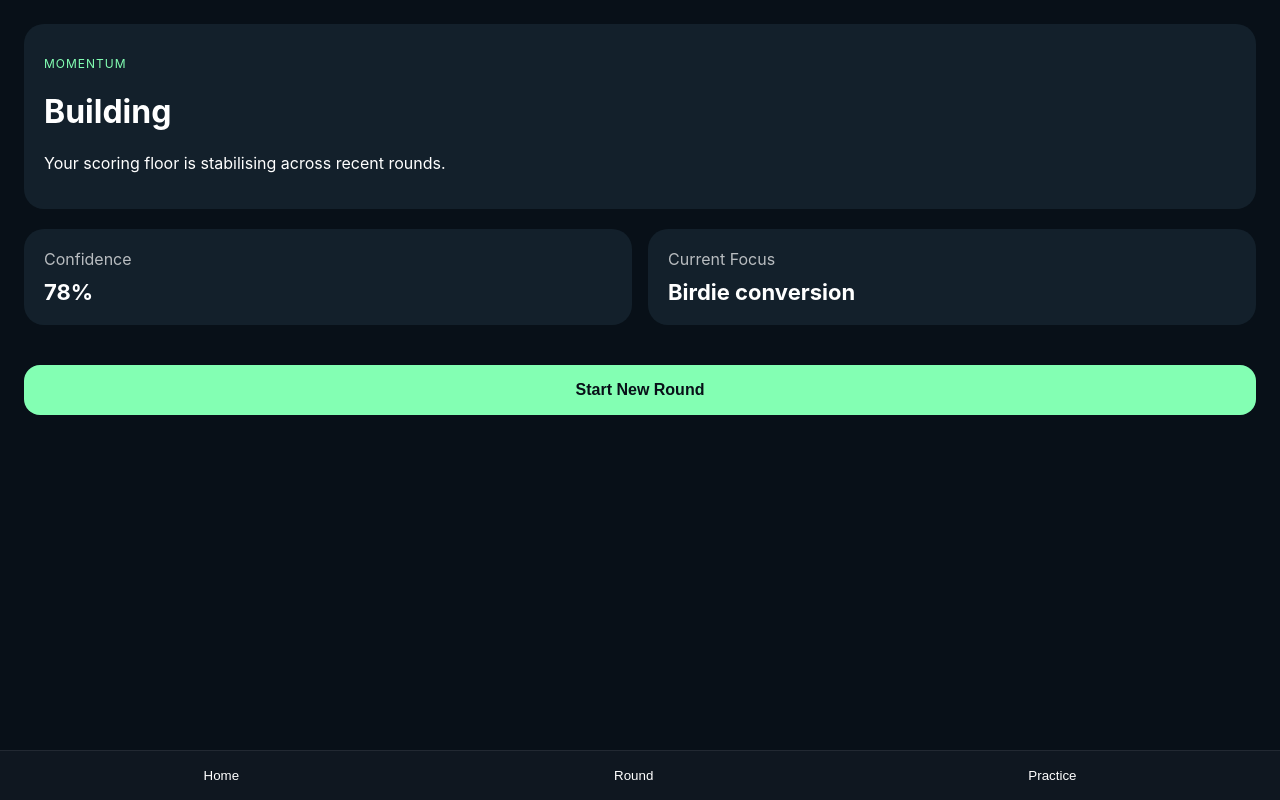
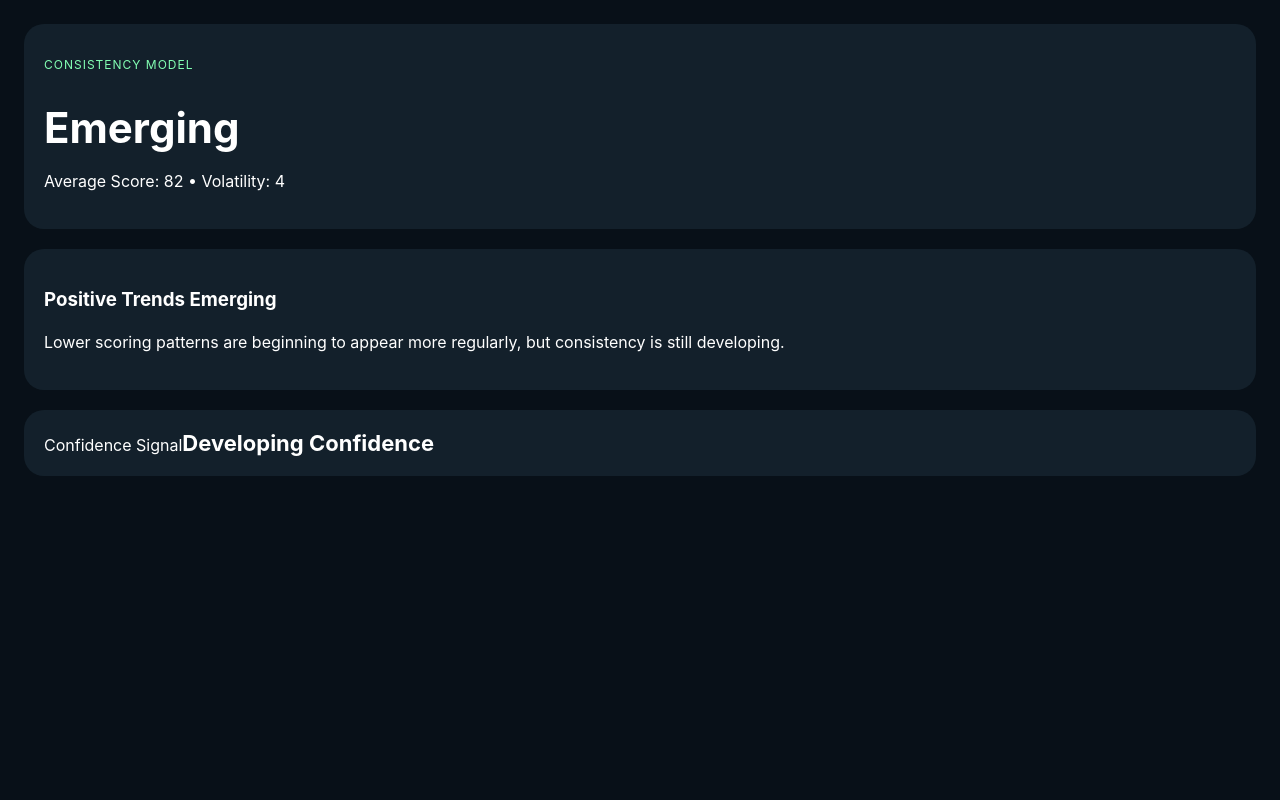
Before and after one commit to 1Kevin-Curtis/Lop-MVP, a React (Vite) app: page / in a window 1280 px wide. Built offline with nearby package versions, Linux system fonts and the light colour scheme.

Commit message:
Add files via upload

```diff
--- a/index.html
+++ b/index.html
@@ -1,6 +1,6 @@
 
 <!DOCTYPE html>
-<html lang="en">
+<html>
   <head>
     <meta charset="UTF-8" />
     <meta name="viewport" content="width=device-width, initial-scale=1.0" />
--- a/package.json
+++ b/package.json
@@ -1,8 +1,8 @@
 
 {
-  "name": "loop-mvp",
+  "name": "loop-volatility-engine",
   "private": true,
-  "version": "1.0.0",
+  "version": "1.2.0",
   "type": "module",
   "scripts": {
     "dev": "vite",
--- a/src/App.jsx
+++ b/src/App.jsx
@@ -1,68 +1,14 @@
 
-import { useState } from "react";
 import HomeScreen from "./screens/HomeScreen";
-import CourseSetupScreen from "./screens/CourseSetupScreen";
-import CaptureRoundScreen from "./screens/CaptureRoundScreen";
-import RoundCompleteScreen from "./screens/RoundCompleteScreen";
-import PracticeScreen from "./screens/PracticeScreen";
-import BottomNav from "./components/BottomNav";
 
 export default function App() {
-  const [screen, setScreen] = useState("home");
+  const rounds = [
+    { score: 88 },
+    { score: 79 },
+    { score: 84 },
+    { score: 78 },
+    { score: 82 }
+  ];
 
-  const [roundData, setRoundData] = useState({
-    course: "Sunningdale",
-    tees: "White",
-    holes: [],
-    scoreHistory: [84, 82, 81, 79]
-  });
-
-  const startRound = (course, tees) => {
-    setRoundData(prev => ({
-      ...prev,
-      course,
-      tees,
-      holes: []
-    }));
-
-    setScreen("capture");
-  };
-
-  const completeRound = (holes) => {
-    const totalScore = holes.reduce((sum, h) => sum + h.score, 0);
-
-    setRoundData(prev => ({
-      ...prev,
-      holes,
-      scoreHistory: [...prev.scoreHistory, totalScore]
-    }));
-
-    setScreen("complete");
-  };
-
-  return (
-    <div className="app-shell">
-      {screen === "home" && (
-        <HomeScreen roundData={roundData} onStart={() => setScreen("setup")} />
-      )}
-
-      {screen === "setup" && (
-        <CourseSetupScreen onStart={startRound} />
-      )}
-
-      {screen === "capture" && (
-        <CaptureRoundScreen onComplete={completeRound} />
-      )}
-
-      {screen === "complete" && (
-        <RoundCompleteScreen roundData={roundData} />
-      )}
-
-      {screen === "practice" && (
-        <PracticeScreen />
-      )}
-
-      <BottomNav onNavigate={setScreen} />
-    </div>
-  );
+  return <HomeScreen rounds={rounds} />;
 }
--- /dev/null
+++ b/src/features/insights/volatilityNarratives.js
@@ -0,0 +1,30 @@
+
+export function generateVolatilityNarratives(model) {
+  const narratives = [];
+
+  if (model.stability === "Stable") {
+    narratives.push({
+      title: "Scoring Stability Improving",
+      text:
+        "Recent rounds are becoming more predictable with fewer high-cost score swings."
+    });
+  }
+
+  if (model.stability === "Emerging") {
+    narratives.push({
+      title: "Positive Trends Emerging",
+      text:
+        "Lower scoring patterns are beginning to appear more regularly, but consistency is still developing."
+    });
+  }
+
+  if (model.stability === "Volatile") {
+    narratives.push({
+      title: "Performance Volatility Limiting Progress",
+      text:
+        "Strong stretches of golf are still being offset by a small number of high-impact mistakes."
+    });
+  }
+
+  return narratives;
+}
--- /dev/null
+++ b/src/features/rounds/volatilityModel.js
@@ -0,0 +1,30 @@
+
+export function buildSkillModel(rounds) {
+  const scores = rounds.map(r => r.score);
+
+  const average =
+    scores.reduce((sum, score) => sum + score, 0) / scores.length;
+
+  const variance =
+    scores.reduce((sum, score) => {
+      return sum + Math.pow(score - average, 2);
+    }, 0) / scores.length;
+
+  const volatility = Math.round(Math.sqrt(variance));
+
+  let stability;
+
+  if (volatility <= 2) {
+    stability = "Stable";
+  } else if (volatility <= 4) {
+    stability = "Emerging";
+  } else {
+    stability = "Volatile";
+  }
+
+  return {
+    averageScore: Math.round(average),
+    volatility,
+    stability
+  };
+}
--- a/src/screens/HomeScreen.jsx
+++ b/src/screens/HomeScreen.jsx
@@ -1,32 +1,39 @@
 
-import { buildProgressionStory } from "../features/progress/progressionEngine";
+import { buildSkillModel } from "../features/rounds/volatilityModel";
+import { generateVolatilityNarratives } from "../features/insights/volatilityNarratives";
 
-export default function HomeScreen({ roundData, onStart }) {
-  const story = buildProgressionStory(roundData.scoreHistory);
+export default function HomeScreen({ rounds }) {
+  const model = buildSkillModel(rounds);
+
+  const narratives = generateVolatilityNarratives(model);
 
   return (
     <div className="screen">
       <div className="hero-card">
-        <p className="eyebrow">Momentum</p>
-        <h1>{story.momentum}</h1>
-        <p>{story.summary}</p>
+        <p className="eyebrow">Consistency Model</p>
+        <h1>{model.stability}</h1>
+        <p>
+          Average Score: {model.averageScore} • Volatility: {model.volatility}
+        </p>
       </div>
 
-      <div className="metric-grid">
-        <div className="metric-card">
-          <span>Confidence</span>
-          <strong>{story.confidence}%</strong>
+      {narratives.map((item, index) => (
+        <div className="insight-card" key={index}>
+          <h3>{item.title}</h3>
+          <p>{item.text}</p>
         </div>
+      ))}
 
-        <div className="metric-card">
-          <span>Current Focus</span>
-          <strong>{story.focus}</strong>
-        </div>
+      <div className="metric-card">
+        <span>Confidence Signal</span>
+        <strong>
+          {model.stability === "Stable"
+            ? "High Confidence"
+            : model.stability === "Emerging"
+            ? "Developing Confidence"
+            : "Low Confidence"}
+        </strong>
       </div>
-
-      <button className="primary-button" onClick={onStart}>
-        Start New Round
-      </button>
     </div>
   );
 }
--- a/src/styles/global.css
+++ b/src/styles/global.css
@@ -12,35 +12,15 @@ body {
 
 .screen {
   padding: 24px;
-  padding-bottom: 100px;
 }
 
 .hero-card,
-.card,
-.metric-card,
 .insight-card,
-.next-round-card {
+.metric-card {
   background: #13202b;
   border-radius: 20px;
   padding: 20px;
   margin-bottom: 20px;
-}
-
-.metric-grid {
-  display: grid;
-  grid-template-columns: 1fr 1fr;
-  gap: 16px;
-  margin-bottom: 20px;
-}
-
-.metric-card span {
-  display: block;
-  opacity: 0.7;
-  margin-bottom: 10px;
-}
-
-.metric-card strong {
-  font-size: 22px;
 }
 
 .eyebrow {
@@ -50,81 +30,15 @@ body {
   letter-spacing: 1px;
 }
 
-.primary-button {
-  width: 100%;
-  padding: 16px;
-  border: none;
-  border-radius: 16px;
-  background: #83ffb3;
-  color: #081018;
-  font-size: 16px;
-  font-weight: 700;
+h1 {
+  font-size: 42px;
+  margin-bottom: 12px;
 }
 
-.bottom-nav {
-  position: fixed;
-  bottom: 0;
-  width: 100%;
-  display: flex;
-  justify-content: space-around;
-  padding: 16px;
-  background: #0f1720;
-  border-top: 1px solid rgba(255,255,255,0.08);
+strong {
+  font-size: 22px;
 }
 
-.bottom-nav button {
-  background: transparent;
-  border: none;
-  color: white;
+p {
+  line-height: 1.5;
 }
-
-.score-selector {
-  display: flex;
-  justify-content: center;
-  align-items: center;
-  gap: 24px;
-  margin: 40px 0;
-}
-
-.score-selector button {
-  width: 60px;
-  height: 60px;
-  border-radius: 50%;
-  border: none;
-  font-size: 28px;
-}
-
-.score-number {
-  font-size: 64px;
-  font-weight: 700;
-}
-
-.tag-grid {
-  display: flex;
-  flex-wrap: wrap;
-  gap: 12px;
-}
-
-.tag-grid button {
-  flex: 1 1 40%;
-  padding: 16px;
-  border-radius: 16px;
-  border: 1px solid rgba(255,255,255,0.08);
-  background: rgba(255,255,255,0.05);
-  color: white;
-}
-
-.active-tag {
-  background: #83ffb3 !important;
-  color: #081018 !important;
-  font-weight: 700;
-}
-
-select {
-  width: 100%;
-  padding: 14px;
-  margin-top: 8px;
-  margin-bottom: 18px;
-  border-radius: 12px;
-  border: none;
-}
```
Also changed, not shown: 1 other file (tests, documents, lock files or other folders).
